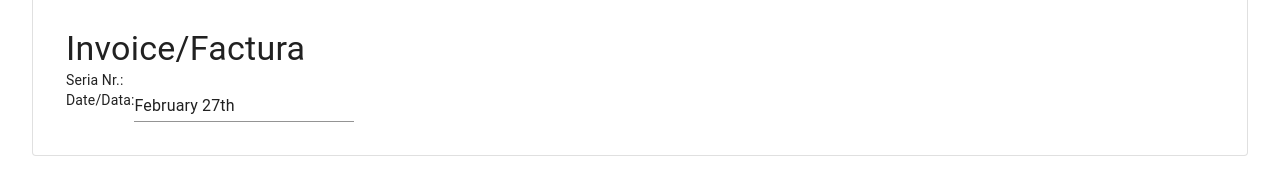
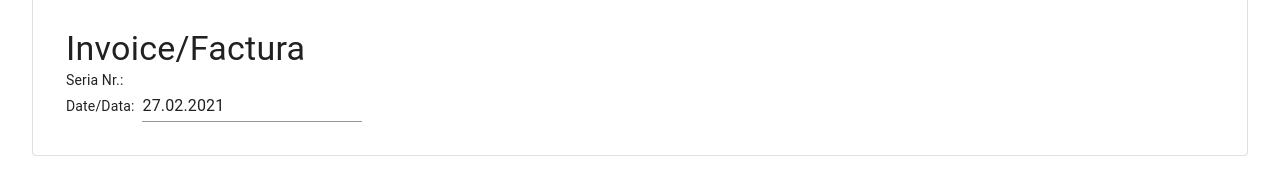
Before and after one commit to dobosalpar/invoicegenerator, a React (Create React App) app: page / in a window 1280 px wide. Shown: the part 312-484 px from the top of the page. Built offline with nearby package versions, Linux system fonts and the light colour scheme.

Commit message:
Code refactoring, UI updates, date format set

```diff
--- a/src/App.tsx
+++ b/src/App.tsx
@@ -31,6 +31,7 @@ const App: FC<IApp> = () => {
   return (
     <ThemeProvider theme={muiTheme}>
     <MuiPickersUtilsProvider utils={DateFnsUtils}>
+      <>
         {dialogue && <Dialogue {...dialogue} />}
         <AppBar position="fixed">
           <Toolbar>
@@ -57,6 +58,7 @@ const App: FC<IApp> = () => {
             </Grid>
           </Paper>
         </Container>
+      </>
     </MuiPickersUtilsProvider>
     </ThemeProvider>
   );
--- a/src/Components/InvoiceDataFields/InvoiceDataFields.tsx
+++ b/src/Components/InvoiceDataFields/InvoiceDataFields.tsx
@@ -4,6 +4,7 @@ import { DatePicker } from '@material-ui/pickers';
 
 import useLocalized from 'CustomHooks/useLocalized';
 import { IDialogueOpener } from 'Components/types';
+import { DATE_FORMAT } from 'Constants/Options';
 
 interface IInvoiceDataFields extends IDialogueOpener {
 
@@ -22,13 +23,21 @@ const InvoiceDataFields: FC<IInvoiceDataFields> = ({
       <Typography variant="h4">
         { useLocalized('invoice') }
       </Typography>
-      <Typography variant="body2">
-        { useLocalized('serie_nr') }:
-      </Typography>
-      <Typography variant="body2">
-        { useLocalized('date')}:
-        <DatePicker value={selectedDate} onChange={handleDateChange} />
-      </Typography>
+      <div className="invoice-data-fields__title-row">
+        <Typography variant="body2" className="invoice-data-fields__title-row--label">
+          { useLocalized('serie_nr') }:
+        </Typography>
+      </div>
+      <div className="invoice-data-fields__title-row">
+        <Typography variant="body2" className="invoice-data-fields__title-row--label">
+          { useLocalized('date') }:
+        </Typography>
+        <DatePicker
+          value={selectedDate}
+          onChange={handleDateChange}
+          format={DATE_FORMAT}
+        />
+      </div>
     </div>
   )
 };
--- a/src/Components/InvoiceDataFields/_InvoiceDataFields.scss
+++ b/src/Components/InvoiceDataFields/_InvoiceDataFields.scss
@@ -1,3 +1,11 @@
 .invoice-data-fields {
   @include invoice-data-field;
+  &__title-row {
+    display: flex;
+    flex-direction: row;
+    align-items: center;
+    &--label {
+      margin-right: 0.5rem !important; // Needed to override MUI style just for this case
+    }
+  }
 }
--- /dev/null
+++ b/src/Constants/Options.ts
@@ -0,0 +1 @@
+export const DATE_FORMAT = 'd.MM.yyyy';
```
Lines whose indentation alone changed are shown as unchanged.
